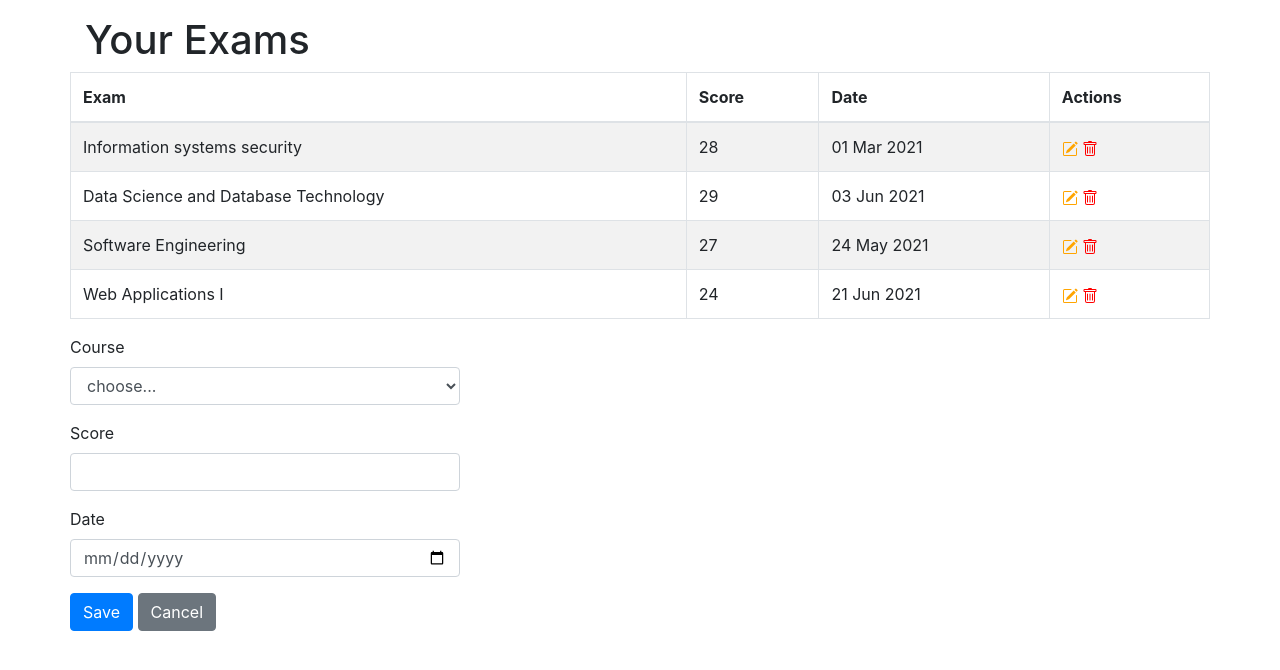
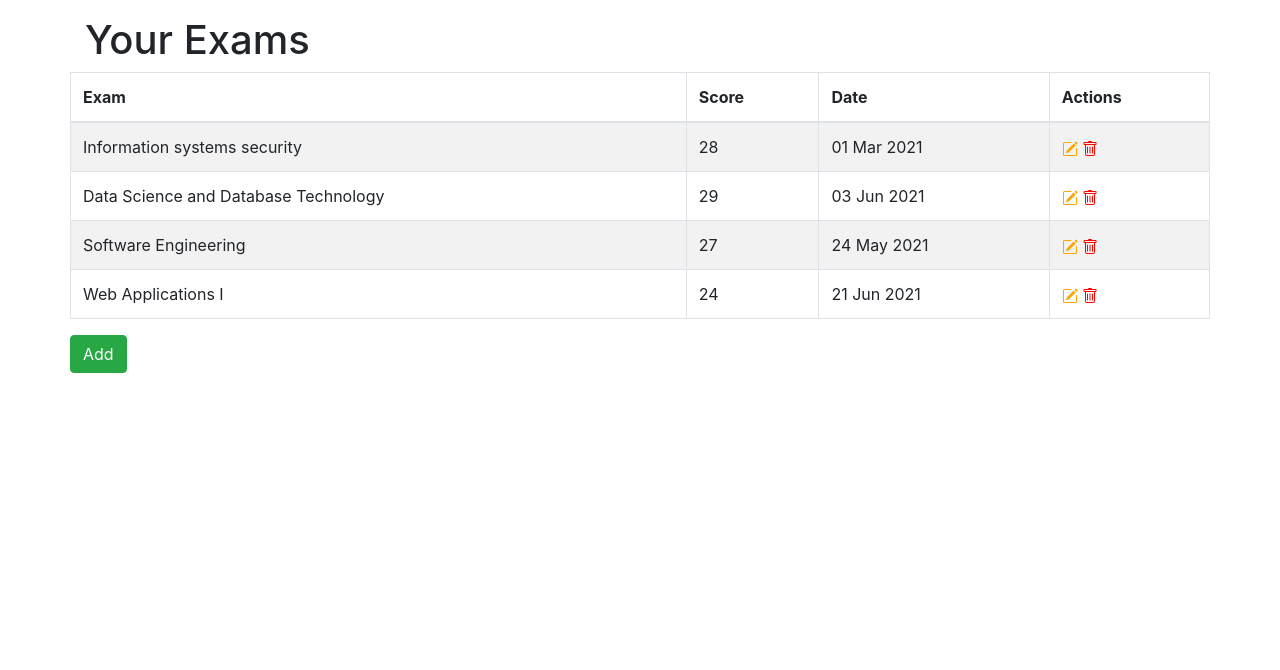
Before and after one commit to polito-WA1-AW1-2021/wa1-week06, a React (Create React App) app in the folder react-scores/: page / in a window 1280 px wide. Shown: the top 670 px of the page. Built offline with nearby package versions, Linux system fonts and the light colour scheme.

Commit message:
implementation of routes and Add functionality

```diff
--- a/react-scores/package.json
+++ b/react-scores/package.json
@@ -11,6 +11,7 @@
     "react": "^17.0.2",
     "react-bootstrap": "^1.5.2",
     "react-dom": "^17.0.2",
+    "react-router-dom": "^5.2.0",
     "react-scripts": "4.0.3",
     "web-vitals": "^1.1.1"
   },
--- a/react-scores/src/ExamComponents.js
+++ b/react-scores/src/ExamComponents.js
@@ -1,6 +1,7 @@
 import dayjs from 'dayjs';
 import { useState } from 'react';
 import { Button, Col, Form, Table } from 'react-bootstrap';
+import { Link, Redirect, Route, Switch } from 'react-router-dom';
 import { iconDelete, iconEdit } from './icons'
 
 function Title(props) {
@@ -13,7 +14,7 @@ function ExamTable(props) {
 
     const [exams, setExams] = useState(props.exams);
 
-    const examCodes = exams.map(exam => exam.coursecode) ;
+    const examCodes = exams.map(exam => exam.coursecode);
 
     const deleteExam = (code) => {
         setExams(oldExams => oldExams.filter(exam => exam.coursecode !== code));
@@ -21,10 +22,11 @@ function ExamTable(props) {
 
     const addExam = (newExam) => {
         // exams.push(exam) ; NOOO
-        setExams( oldExams => [...oldExams, newExam]);
-    } ;
+        setExams(oldExams => [...oldExams, newExam]);
+    };
 
-    return (<>
+    return (<Switch>
+        <Route path='/' exact>
             <Table striped bordered>
                 <thead>
                     <tr>
@@ -41,8 +43,13 @@ function ExamTable(props) {
                     />))}
                 </tbody>
             </Table>
+            <Link to='/add'><Button variant='success'>Add</Button></Link>
+        </Route>
+        <Route path='/add'>
             <ExamForm courses={props.courses.filter(course => !examCodes.includes(course.coursecode))} addExam={addExam} />
-    </>
+        </Route>
+        <Route path='/update'></Route>
+    </Switch>
     );
 }
 
@@ -67,37 +74,44 @@ function ExamControls(props) {
 }
 
 function ExamForm(props) {
-    const [course, setCourse] = useState('') ;  // props.courses[0].coursecode
-    const [score, setScore] = useState('') ;
-    const [date, setDate] = useState('') ;
-    const [errorMessage, setErrorMessage] = useState() ;
+    const [course, setCourse] = useState('');  // props.courses[0].coursecode
+    const [score, setScore] = useState('');
+    const [date, setDate] = useState('');
+    const [errorMessage, setErrorMessage] = useState();
+
+    const [submitted, setSubmitted] = useState(false) ;
 
     const handleSubmit = (event) => {
-        event.preventDefault() ;
+        event.preventDefault();
 
         // MUST DO VALIDATION!!!!
-        let valid = true ;
-        if(course==='' || score==='' || date==='')
-            valid = false ;
-        const scorenumber = +score ;
-        if(scorenumber<18 || scorenumber>30)
-            valid = false ;
+        let valid = true;
+        if (course === '' || score === '' || date === '')
+            valid = false;
+        const scorenumber = +score;
+        if (scorenumber < 18 || scorenumber > 30)
+            valid = false;
         // ADD MORE CHECKS....
 
-        if(valid) {
+        if (valid) {
             setErrorMessage('')
-            const exam = { coursecode: course, score: scorenumber, date: dayjs(date) } ;
+            const exam = { coursecode: course, score: scorenumber, date: dayjs(date) };
             props.addExam(exam);
-            setCourse('');
-            setScore('');
-            setDate('');
+
+            // GO BACK TO THE HOME PAGE
+            setSubmitted(true) ;
+
+            // setCourse('');
+            // setScore('');
+            // setDate('');
         } else {
-            setErrorMessage('Error in the form...') ;
+            setErrorMessage('Error in the form...');
         }
 
-    } ;
+    };
 
-    return (
+    return (<>
+        {submitted && <Redirect to='/'></Redirect>}
         <Form>
             <span style={{ color: 'red' }}>{errorMessage}</span>
             <Form.Group controlId='selectedCourse'>
@@ -116,8 +130,9 @@ function ExamForm(props) {
                 <Form.Label>Date</Form.Label>
                 <Form.Control type='date' value={date} onChange={ev => setDate(ev.target.value)} />
             </Form.Group>
-            <Button onClick={handleSubmit}>Save</Button> <Button variant='secondary' >Cancel</Button>
-        </Form>);
+            <Button onClick={handleSubmit}>Save</Button>
+            <Link to='/'><Button variant='secondary' >Cancel</Button></Link>
+        </Form></>);
 }
 
 export { Title, ExamTable };
```
Also changed, not shown: react-scores/src/App.js (+19 -15 lines), 1 other file (tests, documents, lock files or other folders). Lines whose indentation alone changed are shown as unchanged.
